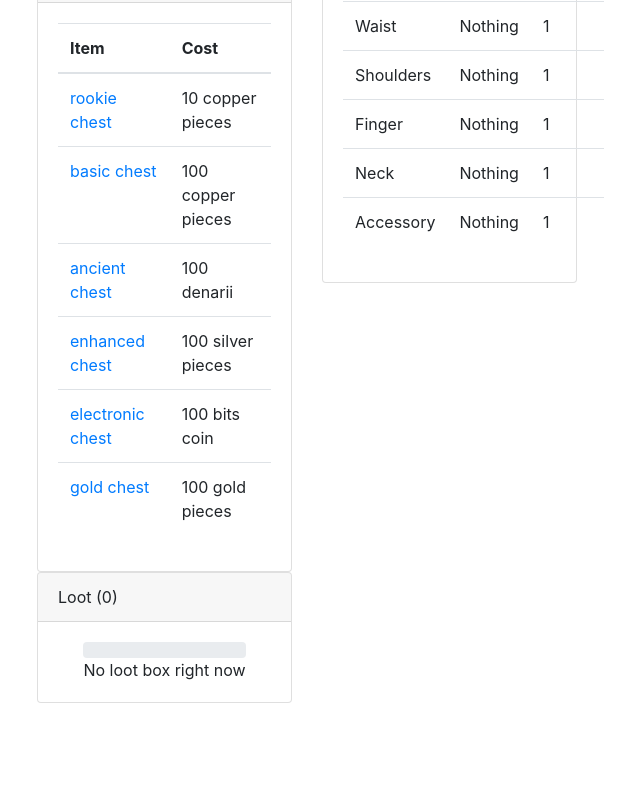
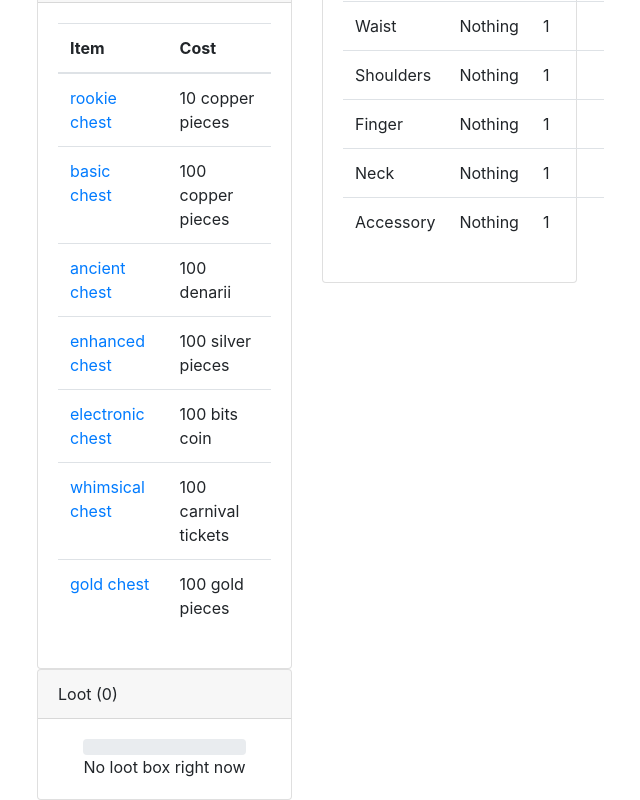
Before and after one commit to sitnaltax/loot-box-clicker, an Angular app: page / in a window 1280 px wide. Shown: the part 648-1448 px from the top of the page, without its empty margins (48-688 px from the left). Before the commit the page ends 1351 px from the top, so only its background shows below. Built offline with nearby package versions, Linux system fonts and the light colour scheme.

Commit message:
whimsical loot boxes

```diff
--- a/src/app/loot-box/loot.service.ts
+++ b/src/app/loot-box/loot.service.ts
@@ -25,7 +25,7 @@ export class LootService {
     "humorous", "ill-tempered", "solid", "ectoplasmic", "adamantine", "faceted", "sancified", "kinky",
     "perverted", "diurnal", "crepuscular", "nocturnal", "saturnine", "grim", "hardened", "hallowed",
     "elven", "dwarven", "inhuman", "divine", "profane", "axiomatic", "tautological", "your mom's",
-    "nonbinary", "engorged"];
+    "nonbinary", "engorged", "problematic", "blue", "dour", "mythic", "legendary"];
     suffixes : string[] = ["of the eagle", "of Zagy", "of gainful conjuration", "of the bear",
      "of feather fall ", "of the diplodocus", "of charisma", "of annihilation", "of lordly might",
      "of the mole rat", "of masculinity/femininity", "+1", ", defender", "+2", "of ill repute"]
@@ -40,7 +40,8 @@ export class LootService {
          [{ name: "decrepit", power: 2 }, { name: "unearthed", power: 3 }, { name: "historic", power: 4 }],
          [{ name: "zinc", power: 2 }, { name: "tin", power: 3 }, { name: "silver", power: 4 }, { name: "mithril", power: 5 }],
          [{ name: "silicone", power: 3 }, { name: "silicon", power: 4 }, { name: "electric", power: 5 }, { name: "cybernetic", power: 6 }],
-         [{ name: "pyrite", power: 4 }, { name: "gilt", power: 5 }, { name: "gold", power: 6 }, { name: "orichalcum", power: 7 }]
+         [{ name: "imitation", power: 4 }, { name: "rubber", power: 5 }, { name: "inflatable", power: 6 }, { name: "rainbow", power: 7 }],
+         [{ name: "pyrite", power: 5 }, { name: "gilt", power: 6 }, { name: "gold", power: 7 }, { name: "orichalcum", power: 8 }]
         ];
         this.prefixes.forEach((item) => this.allEnchantments.push({text: item, type: enchantmentType.prefix}));
         this.suffixes.forEach((item) => this.allEnchantments.push({text: item, type: enchantmentType.suffix}));
--- a/src/app/shop/shop.service.ts
+++ b/src/app/shop/shop.service.ts
@@ -14,7 +14,8 @@ export class ShopService {
         {chestName: "ancient chest", cost: {currency: cashType.denarii, quantity: 100}, rank: 2},
         {chestName: "enhanced chest", cost: {currency: cashType.silver, quantity: 100}, rank: 3},
         {chestName: "electronic chest", cost: {currency: cashType.bitcoin, quantity: 100}, rank: 4},
-        {chestName: "gold chest", cost: {currency: cashType.gold, quantity: 100}, rank: 5}];
+        {chestName: "whimsical chest", cost: {currency: cashType.tickets, quantity: 100}, rank: 5},
+        {chestName: "gold chest", cost: {currency: cashType.gold, quantity: 100}, rank: 6}];
         //further chests: forbidden(uranium), living (magic beans), whimsical (carnival tickets), adamantine (diamonds),
         //interstellar (space bucks), gossamer (ether crystals), gothic (soul gems), cosmic (infinity stones)
     }
```
